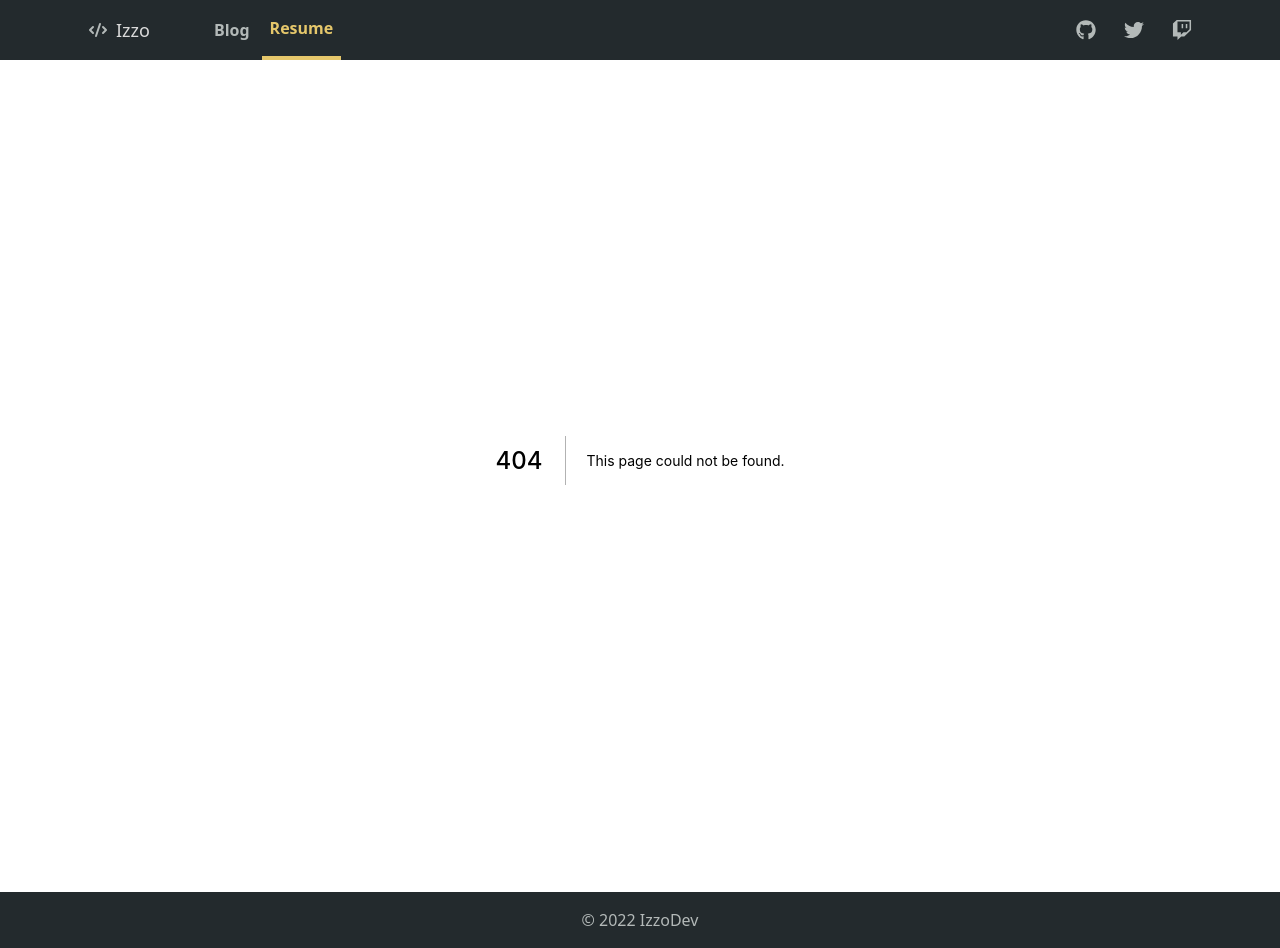
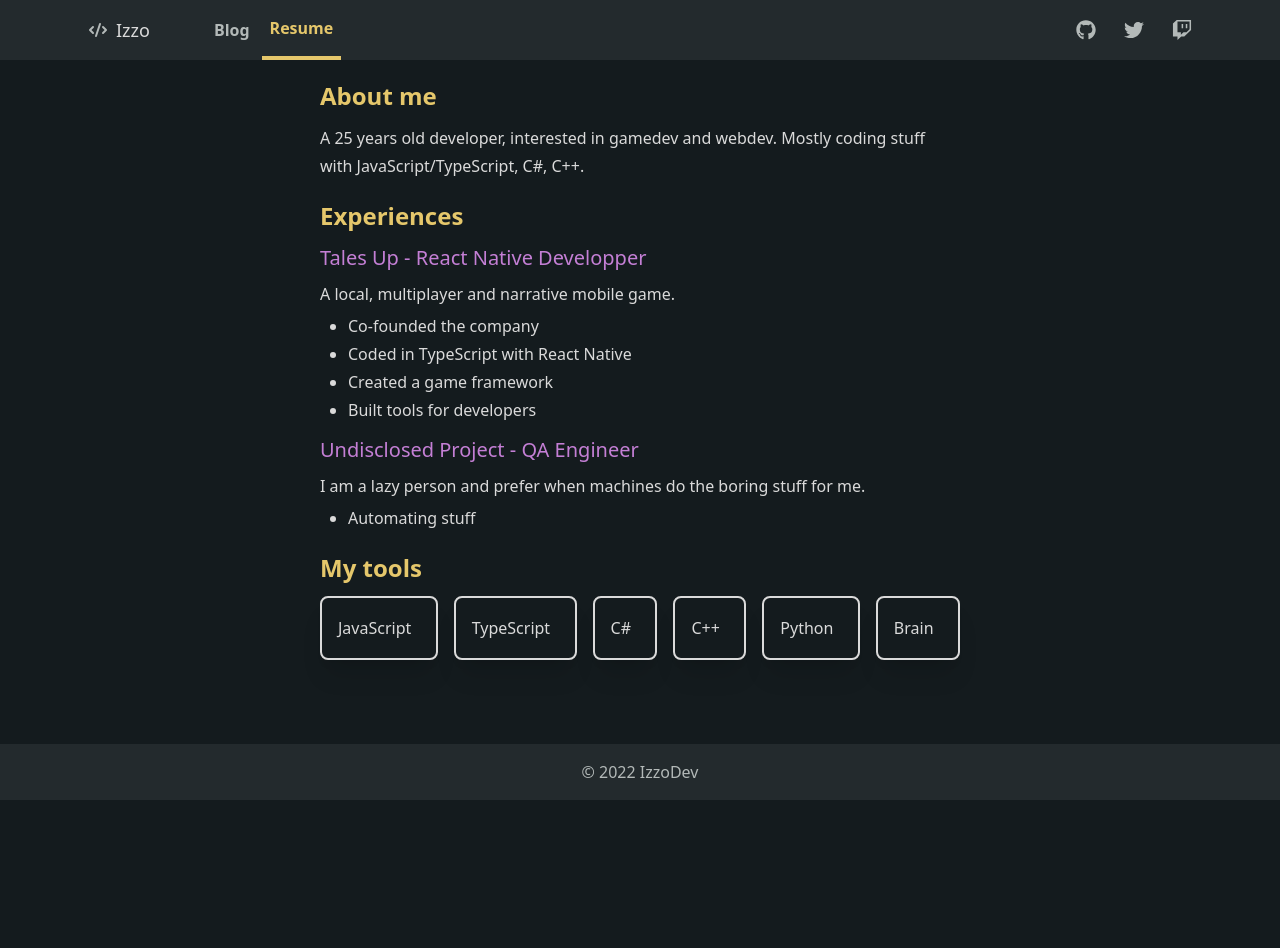
Before and after one commit to MB-Izzo/izzo-blog, a Next.js app: page /resume in a window 1280 px wide. Before the commit this address had no page. After the commit the page ends 800 px from the top, so only its background shows below. Built offline with nearby package versions, Linux system fonts and the light colour scheme.

Commit message:
new post

```diff
--- a/pages/post/[slug].js
+++ b/pages/post/[slug].js
@@ -6,7 +6,7 @@ import highlightjs from 'markdown-it-highlightjs'
 export default function PostPage({ frontmatter, content }) {
   const mdd = md().use(highlightjs);
   return (
-    <div className="prose prose-invert mt-5 p-5 md:p-0">
+    <div className="prose prose-invert max-w-none w-full md:w-1/2 mt-5 p-5 md:p-0">
       <h1>{frontmatter.title}</h1>
       <div dangerouslySetInnerHTML={{ __html: mdd.render(content) }} />
     </div>
--- /dev/null
+++ b/pages/resume.js
@@ -0,0 +1,46 @@
+import React from "react";
+
+export default function Resume() {
+  return (
+    <div className="p-5 md:p-0 text-white w-full md:w-1/2 leading-7">
+      <div className="mt-5">
+        <h2 className="text-2xl font-semibold mb-3 text-yellow">About me</h2>
+        <p>
+          A 25 years old developer, interested in gamedev and webdev. Mostly
+          coding stuff with JavaScript/TypeScript, C#, C++.
+        </p>
+      </div>
+      <div className="mt-5">
+        <h2 className="text-2xl font-semibold mb-3 text-yellow">Experiences</h2>
+				<h3 className="text-xl text-magenta mb-2">Tales Up - React Native Developper</h3>
+        <p>
+					A local, multiplayer and narrative mobile game.
+        </p>
+					<ul className="list-disc pl-7 mt-1">
+					<li>Co-founded the company</li>
+					<li>Coded in TypeScript with React Native</li>
+					<li>Created a game framework</li>
+					<li>Built tools for developers</li>
+				</ul>
+				<h3 className="text-xl text-magenta mb-2 mt-3">Undisclosed Project - QA Engineer</h3>
+        <p>
+					I am a lazy person and prefer when machines do the boring stuff for me.
+        </p>
+					<ul className="list-disc pl-7 mt-1">
+					<li>Automating stuff</li>
+				</ul>
+      </div>
+      <div className="mt-5">
+        <h2 className="text-2xl font-semibold mb-3 text-yellow">My tools</h2>
+				<div className="grid grid-flow-row gap-4 md:grid-flow-col">
+					<div className="border-white rounded-lg border-2 p-4 border-solid shadow-xl hover:bg-light-black transition duration-300">JavaScript</div>
+					<div className="border-white rounded-lg border-2 p-4 border-solid shadow-xl hover:bg-light-black transition duration-300">TypeScript</div>
+					<div className="border-white rounded-lg border-2 p-4 border-solid shadow-xl hover:bg-light-black transition duration-300">C#</div>
+					<div className="border-white rounded-lg border-2 p-4 border-solid shadow-xl hover:bg-light-black transition duration-300">C++</div>
+					<div className="border-white rounded-lg border-2 p-4 border-solid shadow-xl hover:bg-light-black transition duration-300">Python</div>
+					<div className="border-white rounded-lg border-2 p-4 border-solid shadow-xl hover:bg-light-black transition duration-300">Brain</div>
+				</div>
+      </div>
+    </div>
+  );
+}
```
Also changed, not shown: posts/intro.md (+25 -14 lines), posts/placeholder.md (deleted, +0 -14 lines).
